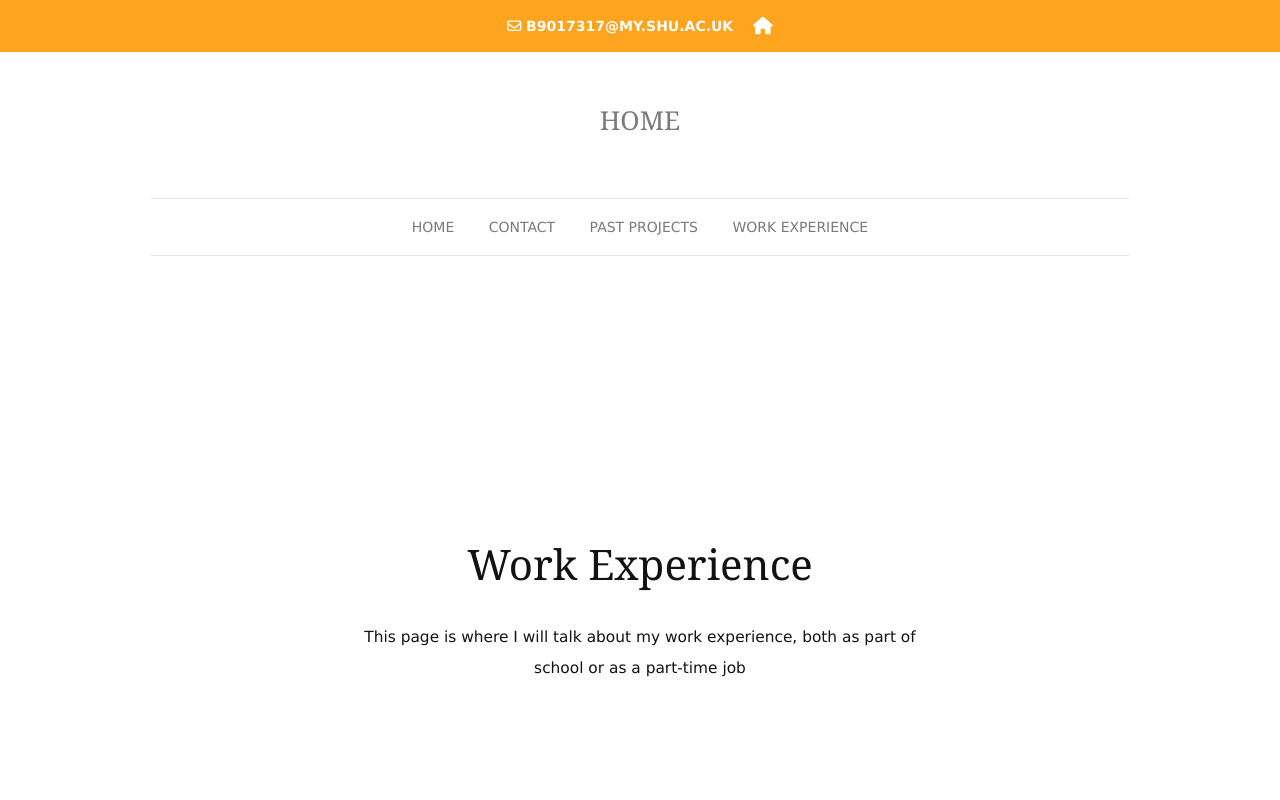
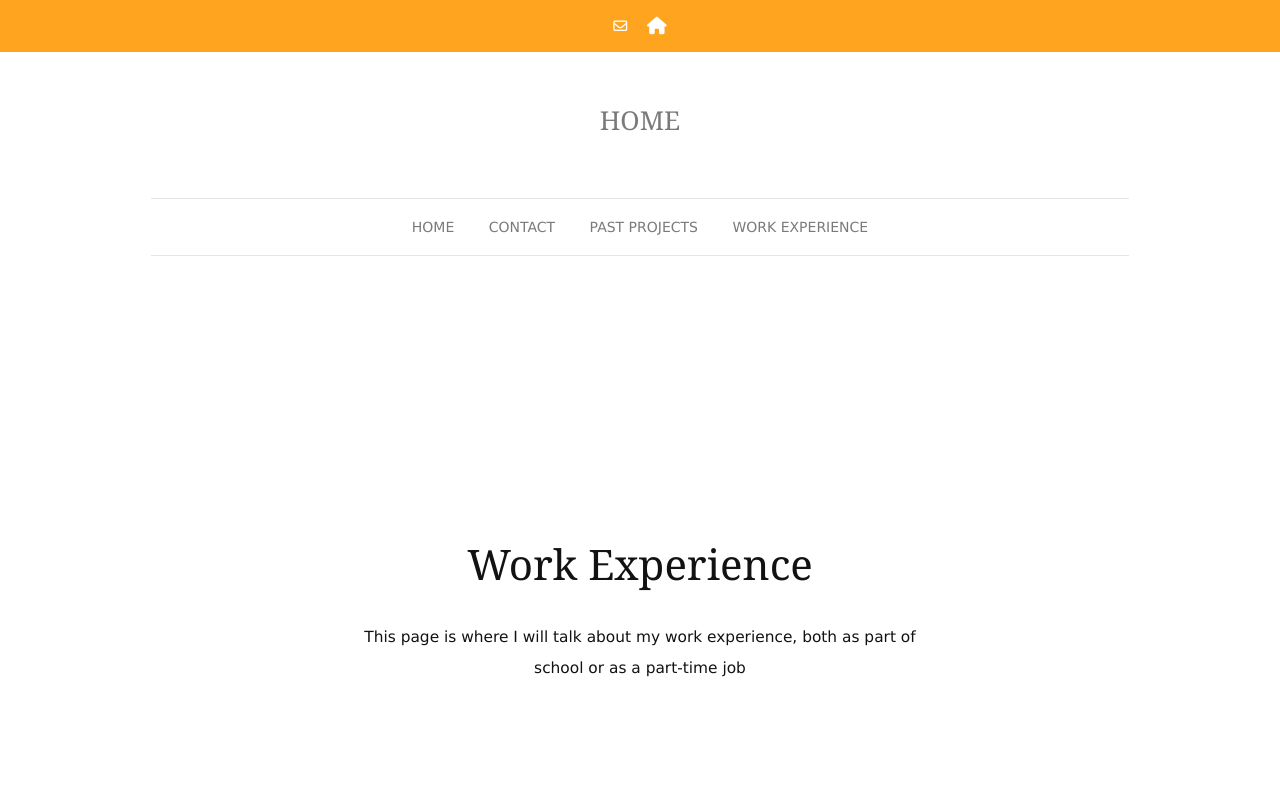
Before and after one commit to JTomlinson6343/JTomlinson6343.github.io, a plain HTML site: page work.html in a window 1280 px wide. Shown: the top 800 px of the page. Drawn offline with Linux system fonts and the light colour scheme.

Commit message:
Remove uni email

```diff
--- a/work.html
+++ b/work.html
@@ -19,7 +19,7 @@ Licence URI: https://www.os-templates.com/template-terms
   <div id="topbar" class="hoc clear">
 
     <ul class="nospace">
-      <li><i class="fa fa-envelope-o"></i> b9017317@my.shu.ac.uk</li>
+      <li><i class="fa fa-envelope-o"></i></li>
       <li><a href="index.html"><i class="fa fa-lg fa-home"></i></a></li>
     </ul>
 
```
